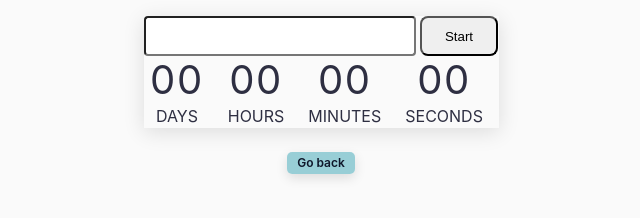
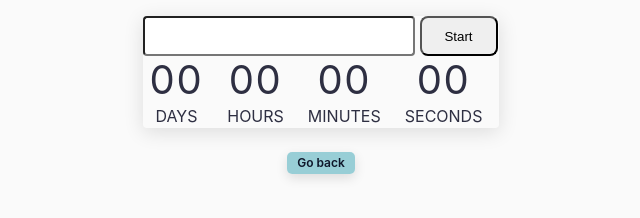
Before and after one commit to nick3fc/goit-js-hw-10, a plain HTML site: page 1-timer.html in a window 1280 px wide. Shown: the top 218 px of the page, 319-959 px from the left. Drawn offline with Linux system fonts and the light colour scheme.

Commit message:
Deploying to gh-pages from @ nick3fc/goit-js-hw-10@53a81b7930a0df83e4a18c1a29050e98098f5c24 🚀

```diff
--- a/1-timer.html
+++ b/1-timer.html
@@ -8,7 +8,7 @@
   <meta name="viewport" content="width=device-width, initial-scale=1.0" />
   <title>Timer</title>
   <script type="module" crossorigin src="/goit-js-hw-10/assets/modulepreload-polyfill-B5Qt9EMX.js"></script>
-  <link rel="stylesheet" crossorigin href="/goit-js-hw-10/assets/index-C1Uq2Ohg.css">
+  <link rel="stylesheet" crossorigin href="/goit-js-hw-10/assets/index-BZpTEU_a.css">
 </head>
 
 <body>
```
Also changed, not shown: 2-snackbar.html (+1 -1 lines), assets/index-BZpTEU_a.css (added, +1 -0 lines), assets/index-C1Uq2Ohg.css (deleted, +0 -1 lines).
